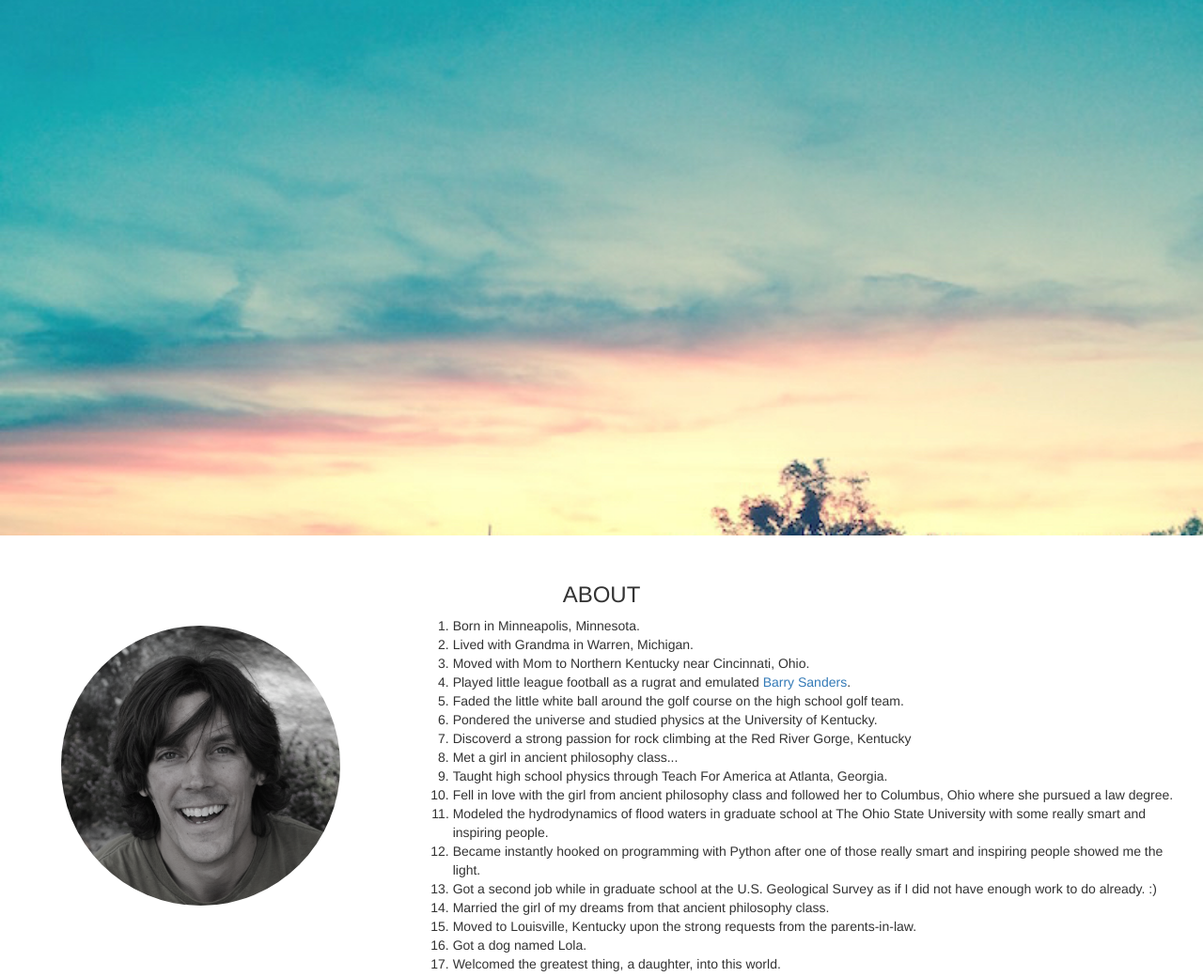
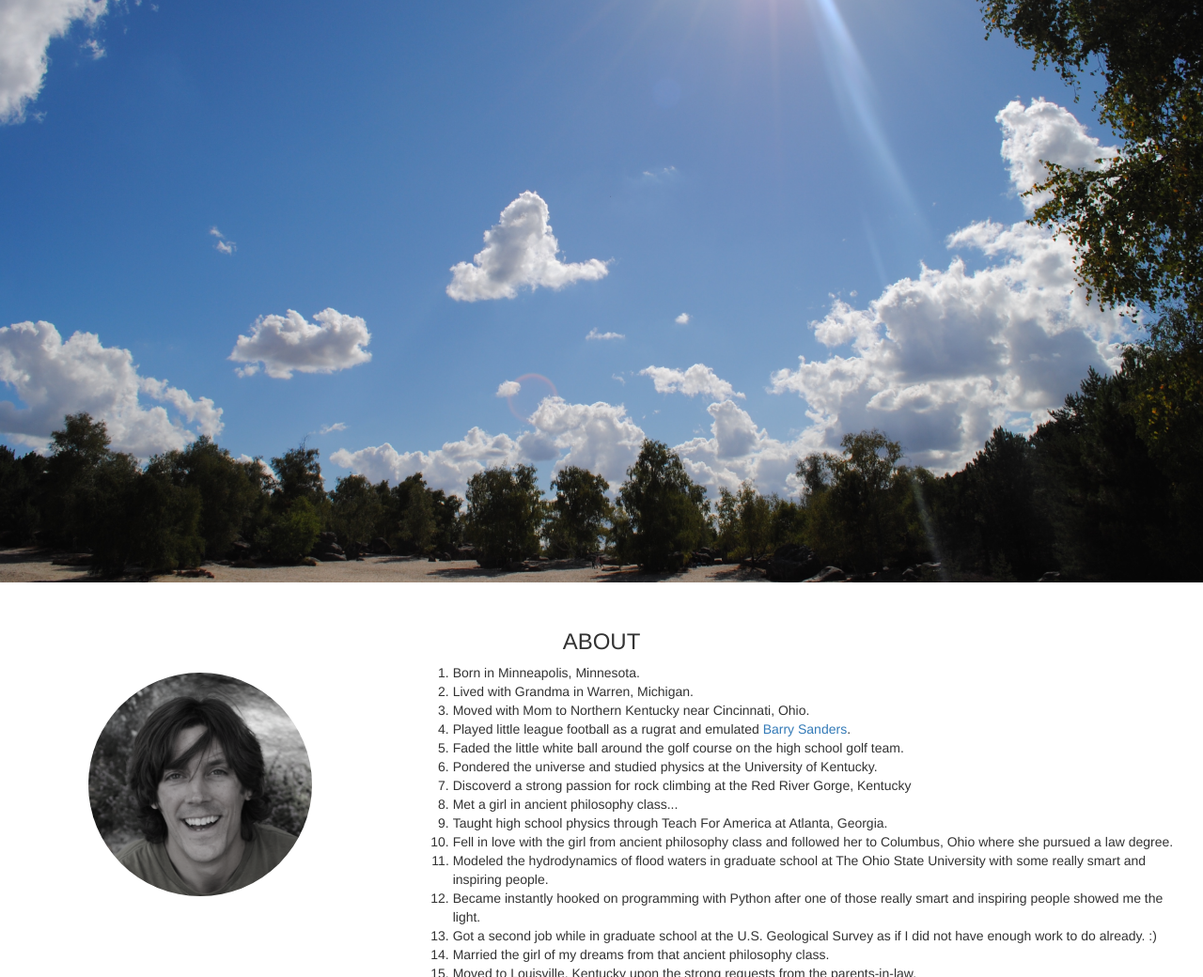
Before and after one commit to jlant/jlant.github.io, a plain HTML site: page index.html in a window 1280 px wide. Shown: the part 260-1300 px from the top of the page at 94% size. Drawn offline with nearby package versions, Linux system fonts and the light colour scheme.

Commit message:
added a clearer background from fontainebleu

```diff
--- a/css/styles.css
+++ b/css/styles.css
@@ -10,15 +10,19 @@
 }
 
 .jumbotron {
-    background: url("../img/farm.jpg");
-    background-size: cover;
+    background: url("../img/fontainebleu.jpg");
+    /*background-size: cover;*/
     background-attachment: fixed;
-    min-height: 750px;
+    min-height: 800px;
+    -webkit-background-size: 100% 100%;
+    -moz-background-size: 100% 100%;
+    -o-background-size: 100% 100%;
+    background-size: 100% 100%;
 }
 
 .me {
-    width: 75%;
-    height: 75%;
+    width: 60%;
+    height: 60%;
     filter: grayscale(90%);
     margin: 10px;
 }
```
Also changed, not shown: img/farm.jpg (deleted), img/fontainebleu.jpg (added).
